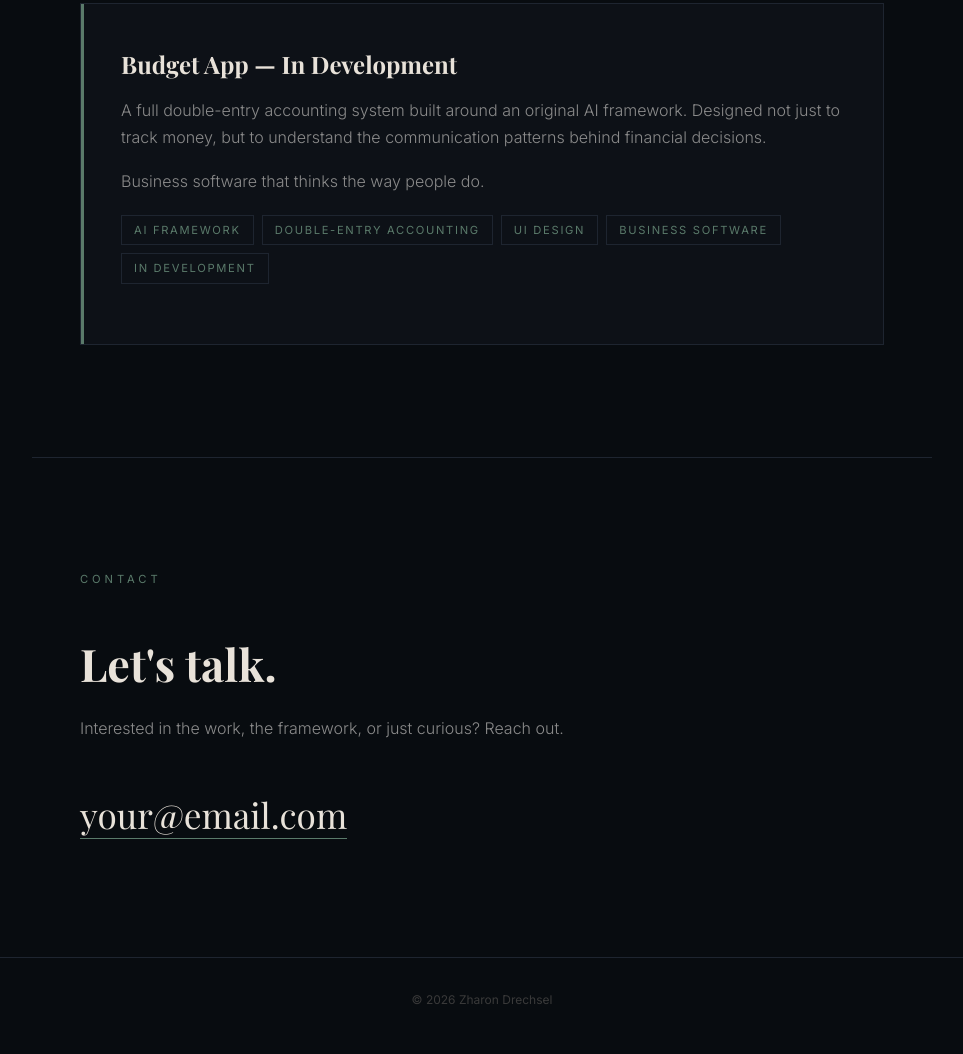
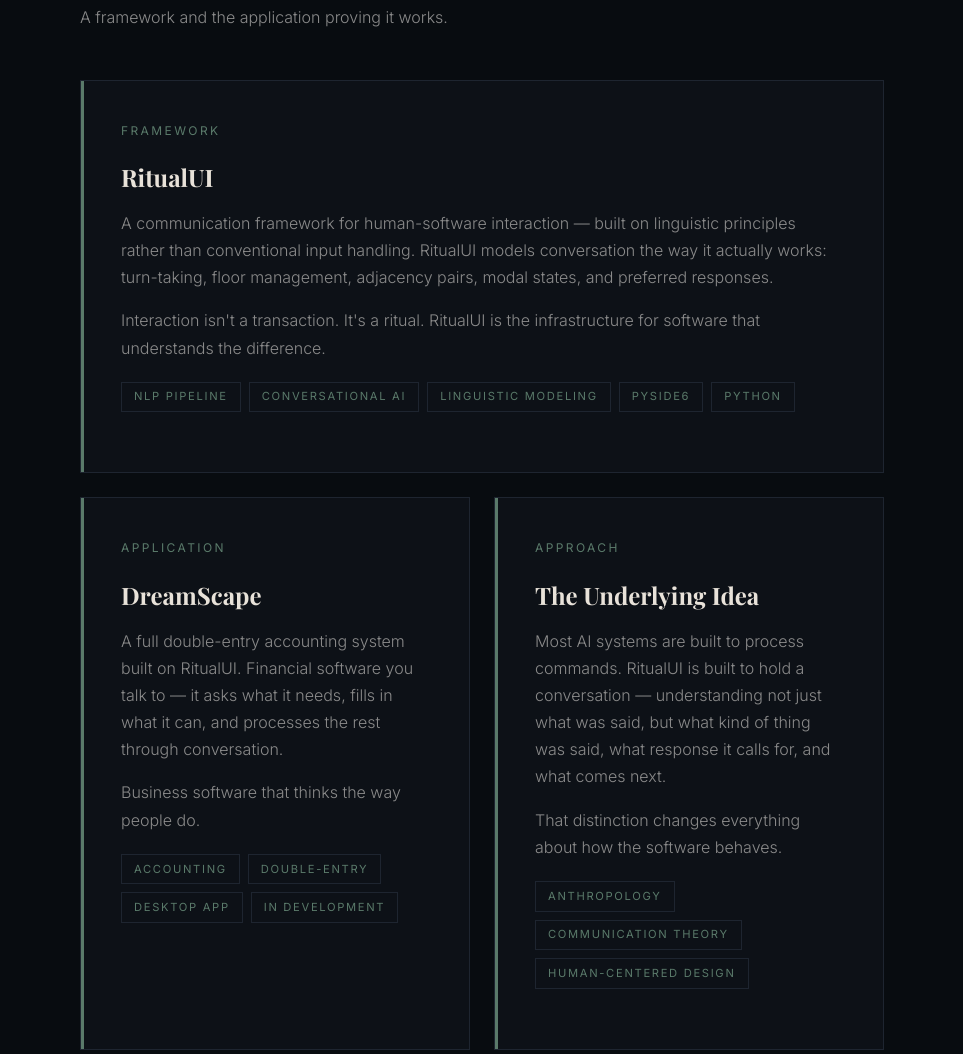
Before and after one commit to ZharonDrechsel/zharondrechsel.github.io, a plain HTML site: page index.html in a window 1280 px wide. Shown: the part 1818-2872 px from the top of the page, without its empty margins (158-1121 px from the left). Drawn offline with nearby package versions, Linux system fonts and the light colour scheme.

Commit message:
Update index.html layout and styling
Refactor HTML structure and styles for hero and project sections.

```diff
--- a/index.html
+++ b/index.html
@@ -53,7 +53,6 @@
 
     nav ul a:hover { color: #e8e2d9; }
 
-    /* HERO */
     .hero {
       min-height: 100vh;
       display: flex;
@@ -80,9 +79,7 @@
       margin-bottom: 1.5rem;
     }
 
-    .hero h1 span {
-      color: #5a7a6a;
-    }
+    .hero h1 span { color: #5a7a6a; }
 
     .hero p {
       font-size: 1.1rem;
@@ -109,7 +106,6 @@
       color: #080c10;
     }
 
-    /* SECTIONS */
     section {
       padding: 7rem 3rem;
       max-width: 900px;
@@ -135,9 +131,18 @@
 
     p { color: #8a8a8a; font-weight: 300; margin-bottom: 1rem; }
 
-    /* PROJECT CARD */
+    .project-grid {
+      display: grid;
+      grid-template-columns: 1fr 1fr;
+      gap: 1.5rem;
+      margin-top: 3rem;
+    }
+
+    @media (max-width: 680px) {
+      .project-grid { grid-template-columns: 1fr; }
+    }
+
     .project-card {
-      margin-top: 3rem;
       padding: 2.5rem;
       border: 1px solid #1e2530;
       background: #0d1117;
@@ -153,6 +158,10 @@
       background: #5a7a6a;
     }
 
+    .project-card.featured {
+      grid-column: 1 / -1;
+    }
+
     .project-card h3 {
       font-family: 'Playfair Display', serif;
       font-size: 1.5rem;
@@ -160,7 +169,15 @@
       margin-bottom: 0.75rem;
     }
 
-    .project-card .tags {
+    .project-card .subtitle {
+      font-size: 0.75rem;
+      letter-spacing: 0.2em;
+      text-transform: uppercase;
+      color: #5a7a6a;
+      margin-bottom: 1rem;
+    }
+
+    .tags {
       display: flex;
       flex-wrap: wrap;
       gap: 0.5rem;
@@ -176,7 +193,13 @@
       color: #5a7a6a;
     }
 
-    /* CONTACT */
+    .divider {
+      width: 40px;
+      height: 1px;
+      background: #5a7a6a;
+      margin: 2rem 0;
+    }
+
     .contact-link {
       font-family: 'Playfair Display', serif;
       font-size: clamp(1.5rem, 3vw, 2.2rem);
@@ -208,7 +231,6 @@
     </ul>
   </nav>
 
-  <!-- HERO -->
   <div class="hero">
     <div class="eyebrow">AI Development · Interface Design · Systems Thinking</div>
     <h1>Communication<br>is the <span>architecture.</span></h1>
@@ -216,42 +238,70 @@
     <a href="#work" class="btn">See the Work</a>
   </div>
 
-  <!-- ABOUT -->
   <section id="about">
     <div class="section-label">Background</div>
     <h2>Not a computer scientist.<br>Something different.</h2>
-    <p>My foundation is anthropology — the study of human communication systems, behavior, and meaning-making. That lens shapes everything I build.</p>
-    <p>Where most software starts with data structures, I start with the question: how do people actually communicate, and what does a system need to understand to meet them there?</p>
-    <p>The result is software that feels less like a tool and more like a conversation.</p>
+    <p>My foundation is in the humanities — literature, linguistics, anthropology. The study of how humans construct meaning, negotiate interaction, and build systems of communication.</p>
+    <p>I came to software development through that lens, teaching myself Python, AI development, and data systems along the way. Where most engineers start with data structures, I start with a different question: how do people actually communicate — and what does a system need to understand to meet them there?</p>
+    <div class="divider"></div>
+    <p>The result is software that doesn't just process input. It understands context, anticipates response, and engages the way a conversation does.</p>
   </section>
 
-  <!-- WORK -->
   <section id="work">
-    <div class="section-label">Current Project</div>
-    <h2>A new kind of<br>financial intelligence.</h2>
-    <p>Years in development. Built on a self-designed AI framework. Full double-entry accounting at its core — with the ambition of becoming something much larger.</p>
+    <div class="section-label">Work</div>
+    <h2>Two things being<br>built at once.</h2>
+    <p>A framework and the application proving it works.</p>
 
-    <div class="project-card">
-      <h3>Budget App — In Development</h3>
-      <p>A full double-entry accounting system built around an original AI framework. Designed not just to track money, but to understand the communication patterns behind financial decisions.</p>
-      <p>Business software that thinks the way people do.</p>
-      <div class="tags">
-        <span class="tag">AI Framework</span>
-        <span class="tag">Double-Entry Accounting</span>
-        <span class="tag">UI Design</span>
-        <span class="tag">Business Software</span>
-        <span class="tag">In Development</span>
+    <div class="project-grid">
+
+      <div class="project-card featured">
+        <div class="subtitle">Framework</div>
+        <h3>RitualUI</h3>
+        <p>A communication framework for human-software interaction — built on linguistic principles rather than conventional input handling. RitualUI models conversation the way it actually works: turn-taking, floor management, adjacency pairs, modal states, and preferred responses.</p>
+        <p>Interaction isn't a transaction. It's a ritual. RitualUI is the infrastructure for software that understands the difference.</p>
+        <div class="tags">
+          <span class="tag">NLP Pipeline</span>
+          <span class="tag">Conversational AI</span>
+          <span class="tag">Linguistic Modeling</span>
+          <span class="tag">PySide6</span>
+          <span class="tag">Python</span>
+        </div>
       </div>
+
+      <div class="project-card">
+        <div class="subtitle">Application</div>
+        <h3>DreamScape</h3>
+        <p>A full double-entry accounting system built on RitualUI. Financial software you talk to — it asks what it needs, fills in what it can, and processes the rest through conversation.</p>
+        <p>Business software that thinks the way people do.</p>
+        <div class="tags">
+          <span class="tag">Accounting</span>
+          <span class="tag">Double-Entry</span>
+          <span class="tag">Desktop App</span>
+          <span class="tag">In Development</span>
+        </div>
+      </div>
+
+      <div class="project-card">
+        <div class="subtitle">Approach</div>
+        <h3>The Underlying Idea</h3>
+        <p>Most AI systems are built to process commands. RitualUI is built to hold a conversation — understanding not just what was said, but what kind of thing was said, what response it calls for, and what comes next.</p>
+        <p>That distinction changes everything about how the software behaves.</p>
+        <div class="tags">
+          <span class="tag">Anthropology</span>
+          <span class="tag">Communication Theory</span>
+          <span class="tag">Human-Centered Design</span>
+        </div>
+      </div>
+
     </div>
   </section>
 
-  <!-- CONTACT -->
   <section id="contact">
     <div class="section-label">Contact</div>
     <h2>Let's talk.</h2>
     <p>Interested in the work, the framework, or just curious? Reach out.</p>
     <br>
-    <a href="mailto:your@email.com" class="contact-link">your@email.com</a>
+    <a href="mailto:zdrechsel@gmail.com" class="contact-link">your@email.com</a>
   </section>
 
   <footer>
@@ -260,3 +310,6 @@
 
 </body>
 </html>
+
+</body>
+</html>
```
